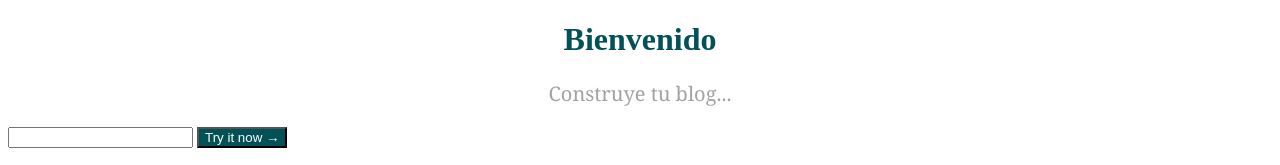
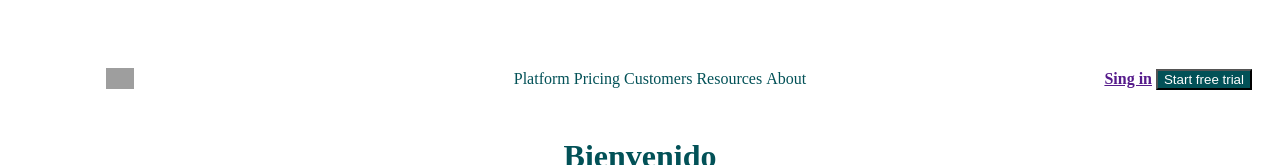
Before and after one commit to MaEuniceV/Bedu-F1, a plain HTML site: page index.html in a window 1280 px wide. Shown: the top 165 px of the page. Drawn offline with Linux system fonts and the light colour scheme; grey boxes are pictures that could not be loaded.

Commit message:
Adición de header

```diff
--- a/index.html
+++ b/index.html
@@ -9,6 +9,27 @@
     <link rel="stylesheet" href="./styles.css">
 </head>
 <body>
+    <header class="header">
+         <!-- Logo con link a la página principal -->
+        <a href="/" class="logo">
+         <img src="https://getmatcha.com/wp-content/uploads/2020/01/Icon-green.png" alt="logo Matcha">
+        </a>
+         <!-- Menu -->
+        <nav class="navbar">
+            <ul>
+                <li>Platform</li>
+                <li>Pricing</li>
+                <li>Customers</li>
+                <li>Resources</li>
+                <li>About</li>
+            </ul>
+        </nav>
+          <!-- Contenedor de acciones de usuario -->
+        <div class="actions">
+            <a href="">Sing in</a>
+            <button>Start free trial</button>
+        </div>
+    </header>
     <h1>Bienvenido</h1>
     <p>Construye tu blog...</p>
     <form>
--- a/styles.css
+++ b/styles.css
@@ -24,3 +24,44 @@ img {
     display: block;
     margin: 0px auto;
 }
+
+.header {
+    margin-top: 40px;
+    margin-left: 20px;
+    margin-right: 20px;
+    font-size: 0;
+}
+
+li {
+    display: inline;
+}
+
+.header > * {
+    display: inline-block;
+    font-size: 16px;
+    line-height: 45px;
+    height: 100%;
+    vertical-align: middle;
+}
+
+.logo {
+    width: 15%;
+}
+
+.logo > img {
+    width: 15%;
+}
+
+.navbar {
+    width: 70%;
+    text-align: center;
+    color: #025157;
+    font-weight: 500;
+}
+
+.actions {
+    width: 15%;
+    text-align: right;
+    font-size: 14 px;
+    font-weight: 600;
+}
```
